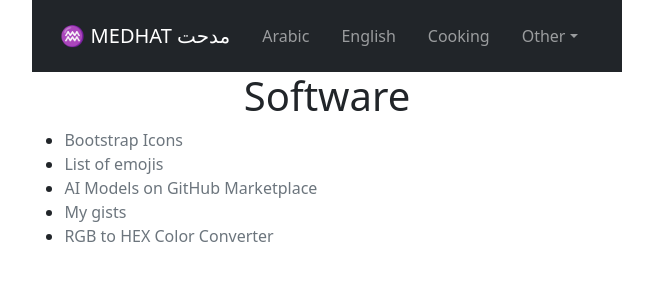
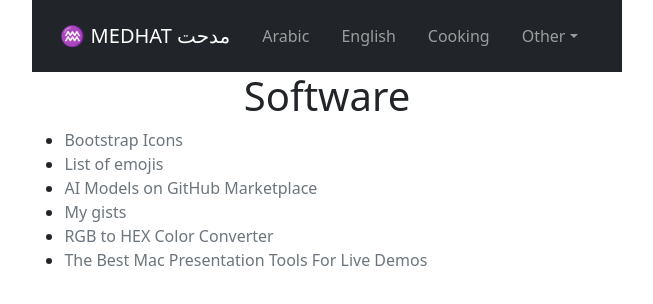
Before and after one commit to medhatelmasry/medhatelmasry.github.io, a React (Vite) app: page /software in a window 1280 px wide. Shown: the top 304 px of the page, without its empty margins (313-966 px from the left). Built offline with nearby package versions, Linux system fonts and the light colour scheme.

Commit message:
best mac prsentation tools video

```diff
--- a/src/pages/Software.tsx
+++ b/src/pages/Software.tsx
@@ -33,6 +33,12 @@ const SoftwarePage = () => {
                 RGB to HEX Color Converter
             </a>
           </li>
+          <li>
+            <a className="text-decoration-none link-secondary"
+              href="https://www.youtube.com/watch?v=iD-gcgyIF00">
+                The Best Mac Presentation Tools For Live Demos
+            </a>
+          </li>
         </ul>
 
       </section>
```
